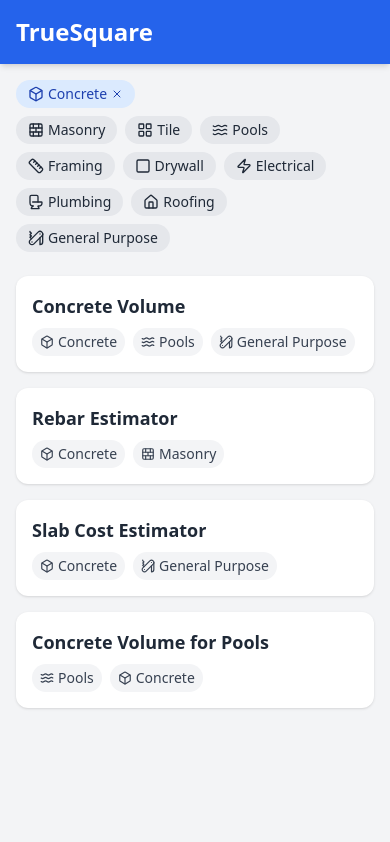
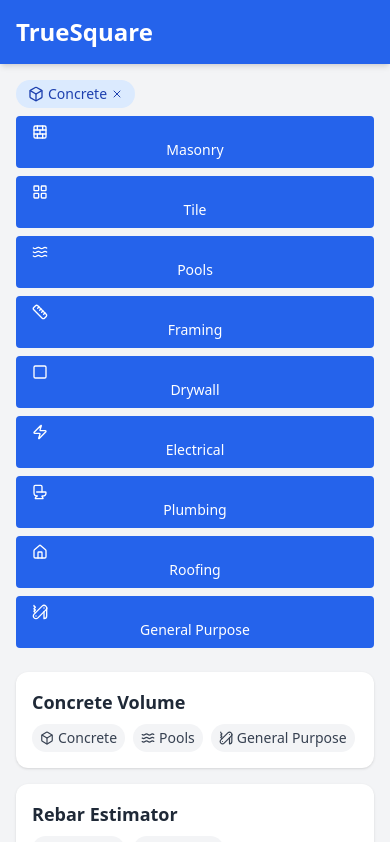
Before and after one commit to gshanahan/TrueSquare, a React (Vite) app: page / in a window 390 px wide. Shown: the top 842 px of the page. Built offline with nearby package versions, Linux system fonts and the light colour scheme.

Commit message:
Mobile friendly upgrade

```diff
--- a/src/App.jsx
+++ b/src/App.jsx
@@ -92,7 +92,7 @@
   return (
     <div className="min-h-screen bg-gray-100 text-gray-800">
       <Header />
-      <div className="p-4">
+      <div className="p-4 max-w-7xl mx-auto">
         <FilterPanel
           filters={filters}
           onAdd={handleAddFilter}
@@ -100,7 +100,7 @@
           allTypes={ALL_TYPES}
           iconMap={ICON_MAP}
         />
-        <div className="grid grid-cols-1 md:grid-cols-2 lg:grid-cols-3 gap-4 mt-6">
+        <div className="grid grid-cols-1 sm:grid-cols-2 lg:grid-cols-3 gap-4 mt-6">
           {visibleCalculators.map(calc => (
             <CalculatorCard
               key={calc.id}
--- a/src/components/FilterPanel.jsx
+++ b/src/components/FilterPanel.jsx
@@ -30,7 +30,7 @@
             <button
               key={type}
               onClick={() => onAdd(type)}
-              className="flex items-center gap-1 bg-gray-200 hover:bg-gray-300 text-gray-800 px-3 py-1 rounded-full text-sm"
+              className="text-sm md:text-base px-4 py-2 bg-blue-600 text-white rounded hover:bg-blue-700 transition w-full sm:w-auto"
             >
               {Icon && <Icon size={16} />}
               {type}
```
